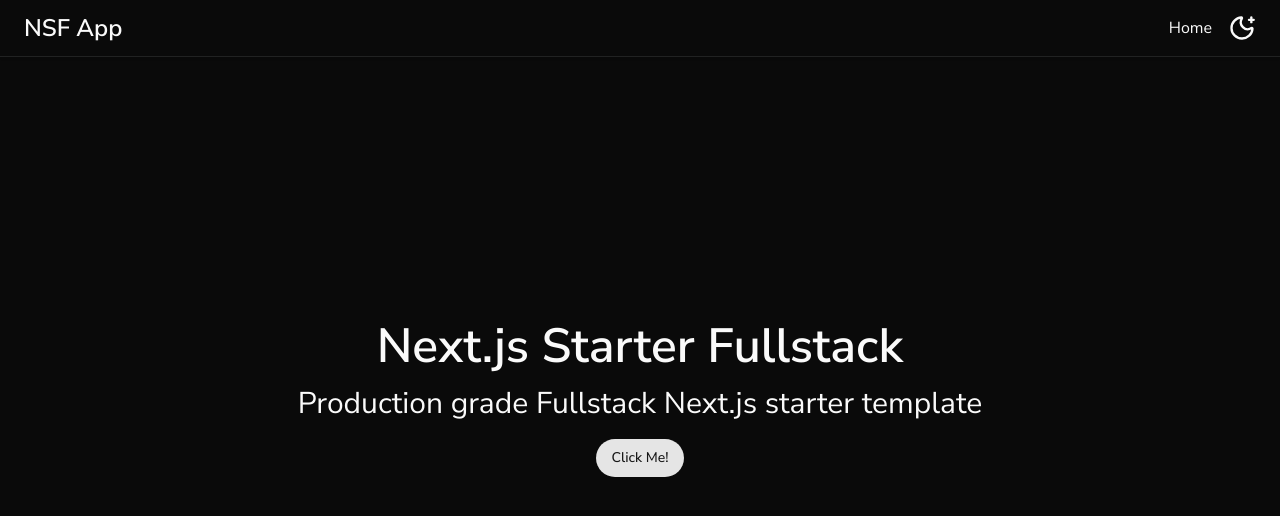
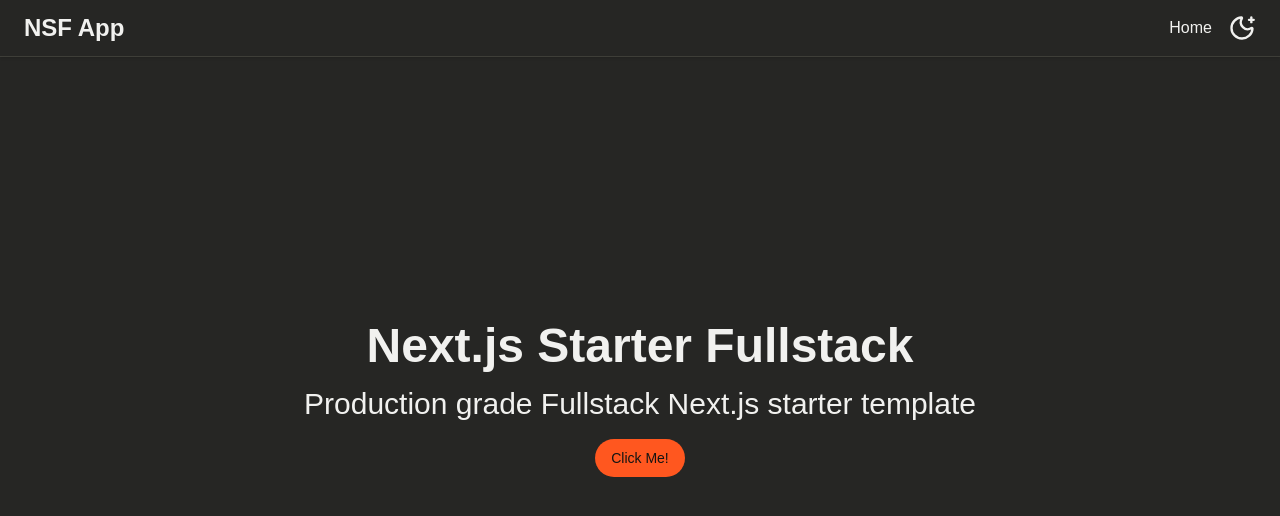
Before and after one commit to MrAbhijitSaha/student-record-system, a Next.js app: page / in a window 1280 px wide. Shown: the top 516 px of the page. Built offline with nearby package versions, Linux system fonts and the light colour scheme.

Commit message:
changed color theme

```diff
--- a/src/app/globals.css
+++ b/src/app/globals.css
@@ -6,7 +6,7 @@
 
 @theme inline {
   --font-heading: var(--font-heading);
-  --font-sans: var(--font-sans);
+  --font-sans: Outfit, sans-serif;
   --color-sidebar-ring: var(--sidebar-ring);
   --color-sidebar-border: var(--sidebar-border);
   --color-sidebar-accent-foreground: var(--sidebar-accent-foreground);
@@ -45,75 +45,143 @@
   --radius-2xl: calc(var(--radius) * 1.8);
   --radius-3xl: calc(var(--radius) * 2.2);
   --radius-4xl: calc(var(--radius) * 2.6);
+  --font-mono: Geist Mono, ui-monospace, monospace;
+  --font-serif: ui-serif, Georgia, Cambria, "Times New Roman", Times, serif;
+  --radius: 1rem;
+  --tracking-tighter: calc(var(--tracking-normal) - 0.05em);
+  --tracking-tight: calc(var(--tracking-normal) - 0.025em);
+  --tracking-wide: calc(var(--tracking-normal) + 0.025em);
+  --tracking-wider: calc(var(--tracking-normal) + 0.05em);
+  --tracking-widest: calc(var(--tracking-normal) + 0.1em);
+  --tracking-normal: var(--tracking-normal);
+  --shadow-2xl: var(--shadow-2xl);
+  --shadow-xl: var(--shadow-xl);
+  --shadow-lg: var(--shadow-lg);
+  --shadow-md: var(--shadow-md);
+  --shadow: var(--shadow);
+  --shadow-sm: var(--shadow-sm);
+  --shadow-xs: var(--shadow-xs);
+  --shadow-2xs: var(--shadow-2xs);
+  --spacing: var(--spacing);
+  --letter-spacing: var(--letter-spacing);
+  --shadow-offset-y: var(--shadow-offset-y);
+  --shadow-offset-x: var(--shadow-offset-x);
+  --shadow-spread: var(--shadow-spread);
+  --shadow-blur: var(--shadow-blur);
+  --shadow-opacity: var(--shadow-opacity);
+  --color-shadow-color: var(--shadow-color);
+  --color-destructive-foreground: var(--destructive-foreground);
 }
 
 :root {
-  --card: oklch(1 0 0);
-  --card-foreground: oklch(0.145 0 0);
-  --popover: oklch(1 0 0);
-  --popover-foreground: oklch(0.145 0 0);
-  --primary: oklch(0.205 0 0);
-  --primary-foreground: oklch(0.985 0 0);
-  --secondary: oklch(0.97 0 0);
-  --secondary-foreground: oklch(0.205 0 0);
-  --muted: oklch(0.97 0 0);
-  --muted-foreground: oklch(0.556 0 0);
-  --accent: oklch(0.97 0 0);
-  --accent-foreground: oklch(0.205 0 0);
-  --destructive: oklch(0.577 0.245 27.325);
-  --border: oklch(0.922 0 0);
-  --input: oklch(0.922 0 0);
-  --ring: oklch(0.708 0 0);
-  --chart-1: oklch(0.87 0 0);
-  --chart-2: oklch(0.556 0 0);
-  --chart-3: oklch(0.439 0 0);
-  --chart-4: oklch(0.371 0 0);
-  --chart-5: oklch(0.269 0 0);
-  --radius: 0.625rem;
-  --sidebar: oklch(0.985 0 0);
-  --sidebar-foreground: oklch(0.145 0 0);
-  --sidebar-primary: oklch(0.205 0 0);
-  --sidebar-primary-foreground: oklch(0.985 0 0);
-  --sidebar-accent: oklch(0.97 0 0);
-  --sidebar-accent-foreground: oklch(0.205 0 0);
-  --sidebar-border: oklch(0.922 0 0);
-  --sidebar-ring: oklch(0.708 0 0);
-  --background: oklch(1 0 0);
-  --foreground: oklch(0.145 0 0);
+  --card: oklch(0.9665 0.0067 97.3521);
+  --card-foreground: oklch(0.1908 0.0020 106.5859);
+  --popover: oklch(1.0000 0 0);
+  --popover-foreground: oklch(0.2671 0.0196 98.9390);
+  --primary: oklch(0.6171 0.1375 39.0427);
+  --primary-foreground: oklch(1.0000 0 0);
+  --secondary: oklch(0.9245 0.0138 92.9892);
+  --secondary-foreground: oklch(0.4334 0.0177 98.6048);
+  --muted: oklch(0.9341 0.0153 90.2390);
+  --muted-foreground: oklch(0.5341 0.0078 97.4503);
+  --accent: oklch(0.9245 0.0138 92.9892);
+  --accent-foreground: oklch(0.2671 0.0196 98.9390);
+  --destructive: oklch(0.1908 0.0020 106.5859);
+  --border: oklch(0.8847 0.0069 97.3627);
+  --input: oklch(0.7621 0.0156 98.3528);
+  --ring: oklch(0.6171 0.1375 39.0427);
+  --chart-1: oklch(0.5583 0.1276 42.9956);
+  --chart-2: oklch(0.6898 0.1581 290.4107);
+  --chart-3: oklch(0.8816 0.0276 93.1280);
+  --chart-4: oklch(0.8822 0.0403 298.1792);
+  --chart-5: oklch(0.5608 0.1348 42.0584);
+  --radius: 1rem;
+  --sidebar: oklch(0.9663 0.0080 98.8792);
+  --sidebar-foreground: oklch(0.3590 0.0051 106.6524);
+  --sidebar-primary: oklch(0.6171 0.1375 39.0427);
+  --sidebar-primary-foreground: oklch(0.9881 0 0);
+  --sidebar-accent: oklch(0.9245 0.0138 92.9892);
+  --sidebar-accent-foreground: oklch(0.3250 0 0);
+  --sidebar-border: oklch(0.9401 0 0);
+  --sidebar-ring: oklch(0.7731 0 0);
+  --background: oklch(0.9818 0.0054 95.0986);
+  --foreground: oklch(0.3438 0.0269 95.7226);
+  --destructive-foreground: oklch(1.0000 0 0);
+  --font-sans: Outfit, sans-serif;
+  --font-serif: ui-serif, Georgia, Cambria, "Times New Roman", Times, serif;
+  --font-mono: Geist Mono, ui-monospace, monospace;
+  --shadow-color: oklch(0 0 0);
+  --shadow-opacity: 0.1;
+  --shadow-blur: 3px;
+  --shadow-spread: 0px;
+  --shadow-offset-x: 0;
+  --shadow-offset-y: 1px;
+  --letter-spacing: 0em;
+  --spacing: 0.25rem;
+  --shadow-2xs: 0 1px 3px 0px hsl(0 0% 0% / 0.05);
+  --shadow-xs: 0 1px 3px 0px hsl(0 0% 0% / 0.05);
+  --shadow-sm: 0 1px 3px 0px hsl(0 0% 0% / 0.10), 0 1px 2px -1px hsl(0 0% 0% / 0.10);
+  --shadow: 0 1px 3px 0px hsl(0 0% 0% / 0.10), 0 1px 2px -1px hsl(0 0% 0% / 0.10);
+  --shadow-md: 0 1px 3px 0px hsl(0 0% 0% / 0.10), 0 2px 4px -1px hsl(0 0% 0% / 0.10);
+  --shadow-lg: 0 1px 3px 0px hsl(0 0% 0% / 0.10), 0 4px 6px -1px hsl(0 0% 0% / 0.10);
+  --shadow-xl: 0 1px 3px 0px hsl(0 0% 0% / 0.10), 0 8px 10px -1px hsl(0 0% 0% / 0.10);
+  --shadow-2xl: 0 1px 3px 0px hsl(0 0% 0% / 0.25);
+  --tracking-normal: 0em;
 }
 
 .dark {
-  --background: oklch(0.145 0 0);
-  --foreground: oklch(0.985 0 0);
-  --card: oklch(0.205 0 0);
-  --card-foreground: oklch(0.985 0 0);
-  --popover: oklch(0.205 0 0);
-  --popover-foreground: oklch(0.985 0 0);
-  --primary: oklch(0.922 0 0);
-  --primary-foreground: oklch(0.205 0 0);
-  --secondary: oklch(0.269 0 0);
-  --secondary-foreground: oklch(0.985 0 0);
-  --muted: oklch(0.269 0 0);
-  --muted-foreground: oklch(0.708 0 0);
-  --accent: oklch(0.269 0 0);
-  --accent-foreground: oklch(0.985 0 0);
-  --destructive: oklch(0.704 0.191 22.216);
-  --border: oklch(1 0 0 / 10%);
-  --input: oklch(1 0 0 / 15%);
-  --ring: oklch(0.556 0 0);
-  --chart-1: oklch(0.87 0 0);
-  --chart-2: oklch(0.556 0 0);
-  --chart-3: oklch(0.439 0 0);
-  --chart-4: oklch(0.371 0 0);
-  --chart-5: oklch(0.269 0 0);
-  --sidebar: oklch(0.205 0 0);
-  --sidebar-foreground: oklch(0.985 0 0);
-  --sidebar-primary: oklch(0.488 0.243 264.376);
-  --sidebar-primary-foreground: oklch(0.985 0 0);
-  --sidebar-accent: oklch(0.269 0 0);
-  --sidebar-accent-foreground: oklch(0.985 0 0);
-  --sidebar-border: oklch(1 0 0 / 10%);
-  --sidebar-ring: oklch(0.556 0 0);
+  --background: oklch(0.2679 0.0036 106.6427);
+  --foreground: oklch(0.9576 0.0027 106.4494);
+  --card: oklch(0.2928 0.0018 106.5092);
+  --card-foreground: oklch(0.9818 0.0054 95.0986);
+  --popover: oklch(0.3085 0.0035 106.6039);
+  --popover-foreground: oklch(0.9211 0.0040 106.4781);
+  --primary: oklch(0.6790 0.2132 36.9221);
+  --primary-foreground: oklch(0.1908 0.0020 106.5859);
+  --secondary: oklch(0.9818 0.0054 95.0986);
+  --secondary-foreground: oklch(0.3085 0.0035 106.6039);
+  --muted: oklch(0.2213 0.0038 106.7070);
+  --muted-foreground: oklch(0.7713 0.0169 99.0657);
+  --accent: oklch(0.2130 0.0078 95.4245);
+  --accent-foreground: oklch(0.9663 0.0080 98.8792);
+  --destructive: oklch(0.6368 0.2078 25.3313);
+  --border: oklch(0.3618 0.0101 106.8928);
+  --input: oklch(0.4336 0.0113 100.2195);
+  --ring: oklch(0.6724 0.1308 38.7559);
+  --chart-1: oklch(0.5583 0.1276 42.9956);
+  --chart-2: oklch(0.6898 0.1581 290.4107);
+  --chart-3: oklch(0.2130 0.0078 95.4245);
+  --chart-4: oklch(0.3074 0.0516 289.3230);
+  --chart-5: oklch(0.5608 0.1348 42.0584);
+  --sidebar: oklch(0.2357 0.0024 67.7077);
+  --sidebar-foreground: oklch(0.8074 0.0142 93.0137);
+  --sidebar-primary: oklch(0.3250 0 0);
+  --sidebar-primary-foreground: oklch(0.9881 0 0);
+  --sidebar-accent: oklch(0.1680 0.0020 106.6177);
+  --sidebar-accent-foreground: oklch(0.8074 0.0142 93.0137);
+  --sidebar-border: oklch(0.9401 0 0);
+  --sidebar-ring: oklch(0.7731 0 0);
+  --destructive-foreground: oklch(1.0000 0 0);
+  --radius: 1rem;
+  --font-sans: Outfit, sans-serif;
+  --font-serif: ui-serif, Georgia, Cambria, "Times New Roman", Times, serif;
+  --font-mono: Geist Mono, ui-monospace, monospace;
+  --shadow-color: oklch(0 0 0);
+  --shadow-opacity: 0.1;
+  --shadow-blur: 3px;
+  --shadow-spread: 0px;
+  --shadow-offset-x: 0;
+  --shadow-offset-y: 1px;
+  --letter-spacing: 0em;
+  --spacing: 0.25rem;
+  --shadow-2xs: 0 1px 3px 0px hsl(0 0% 0% / 0.05);
+  --shadow-xs: 0 1px 3px 0px hsl(0 0% 0% / 0.05);
+  --shadow-sm: 0 1px 3px 0px hsl(0 0% 0% / 0.10), 0 1px 2px -1px hsl(0 0% 0% / 0.10);
+  --shadow: 0 1px 3px 0px hsl(0 0% 0% / 0.10), 0 1px 2px -1px hsl(0 0% 0% / 0.10);
+  --shadow-md: 0 1px 3px 0px hsl(0 0% 0% / 0.10), 0 2px 4px -1px hsl(0 0% 0% / 0.10);
+  --shadow-lg: 0 1px 3px 0px hsl(0 0% 0% / 0.10), 0 4px 6px -1px hsl(0 0% 0% / 0.10);
+  --shadow-xl: 0 1px 3px 0px hsl(0 0% 0% / 0.10), 0 8px 10px -1px hsl(0 0% 0% / 0.10);
+  --shadow-2xl: 0 1px 3px 0px hsl(0 0% 0% / 0.25);
 }
 
 @layer base {
@@ -122,6 +190,7 @@
   }
   body {
     @apply bg-background text-foreground;
+    letter-spacing: var(--tracking-normal);
   }
   html {
     @apply font-sans;
```
